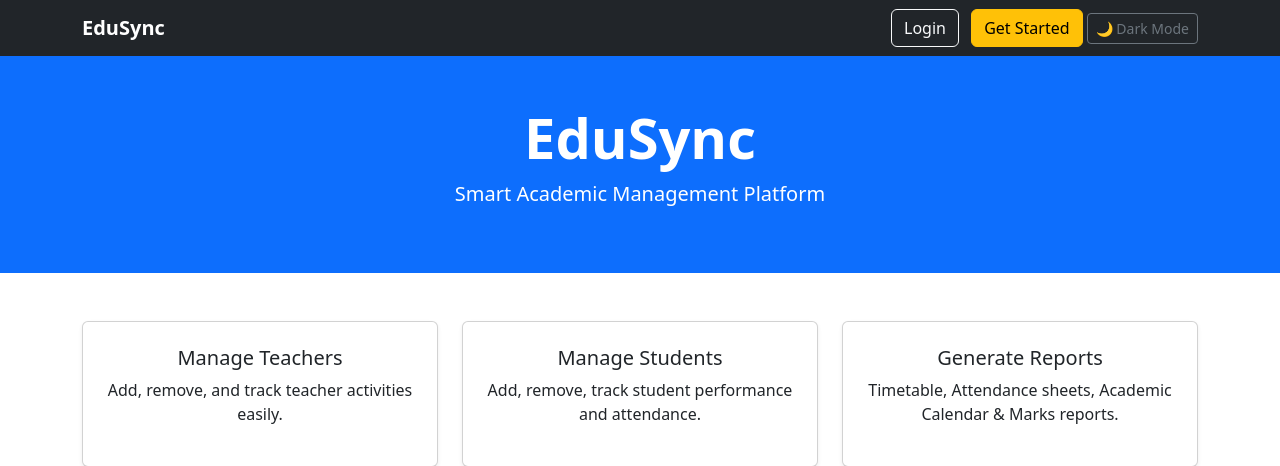
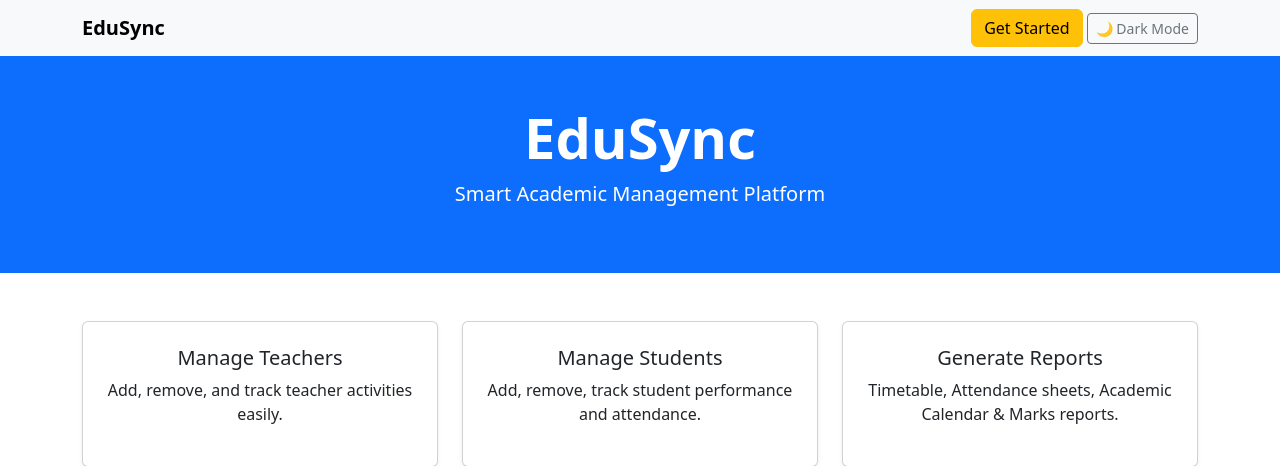
Before and after one commit to krishpatel1827/EduSync-1, a Django app: page / in a window 1280 px wide. Shown: the top 466 px of the page. Run offline with Django 5.2, Linux system fonts and the light colour scheme.

Commit message:
Updated base templtes and styles

```diff
--- a/EduSync/templates/base.html
+++ b/EduSync/templates/base.html
@@ -11,7 +11,8 @@
 </head>
 <body>
 
-<nav class="navbar navbar-expand-lg navbar-dark bg-dark">
+<nav class="navbar navbar-expand-lg bg-body-tertiary">
+
   <div class="container">
     <a class="navbar-brand fw-bold" href="/">EduSync</a>
     <div>
@@ -29,30 +30,37 @@
 {% block content %}{% endblock %}
 
 <!-- Bootstrap JS -->
-<script src="https://cdn.jsdelivr.net/npm/bootstrap@5.3.2/dist/js/bootstrap.bundle.min.js">
-  <script>
+<script src="https://cdn.jsdelivr.net/npm/bootstrap@5.3.2/dist/js/bootstrap.bundle.min.js"></script>
+
+<script>
+document.addEventListener("DOMContentLoaded", () => {
     const toggleBtn = document.getElementById("themeToggle");
     const body = document.body;
 
-    // Load saved theme
-    if (localStorage.getItem("theme") === "dark") {
-        body.classList.add("dark-mode");
-        toggleBtn.innerText = "☀️ Light Mode";
-    }
+    if (!toggleBtn) return;
+
+    // Load theme
+    const savedTheme = localStorage.getItem("theme") || "light";
+    body.setAttribute("data-bs-theme", savedTheme);
+
+    toggleBtn.innerText =
+        savedTheme === "dark" ? "☀️ Light Mode" : "🌙 Dark Mode";
 
     toggleBtn.addEventListener("click", () => {
-        body.classList.toggle("dark-mode");
+        const currentTheme = body.getAttribute("data-bs-theme");
+        const newTheme = currentTheme === "dark" ? "light" : "dark";
 
-        if (body.classList.contains("dark-mode")) {
-            localStorage.setItem("theme", "dark");
-            toggleBtn.innerText = "☀️ Light Mode";
-        } else {
-            localStorage.setItem("theme", "light");
-            toggleBtn.innerText = "🌙 Dark Mode";
-        }
+        body.setAttribute("data-bs-theme", newTheme);
+        localStorage.setItem("theme", newTheme);
+
+        toggleBtn.innerText =
+            newTheme === "dark" ? "☀️ Light Mode" : "🌙 Dark Mode";
     });
+});
 </script>
 
-</script>
+
+
+
 </body>
 </html>
```
Also changed, not shown: EduSync/static/css/style.css (deleted, +0 -10 lines).
